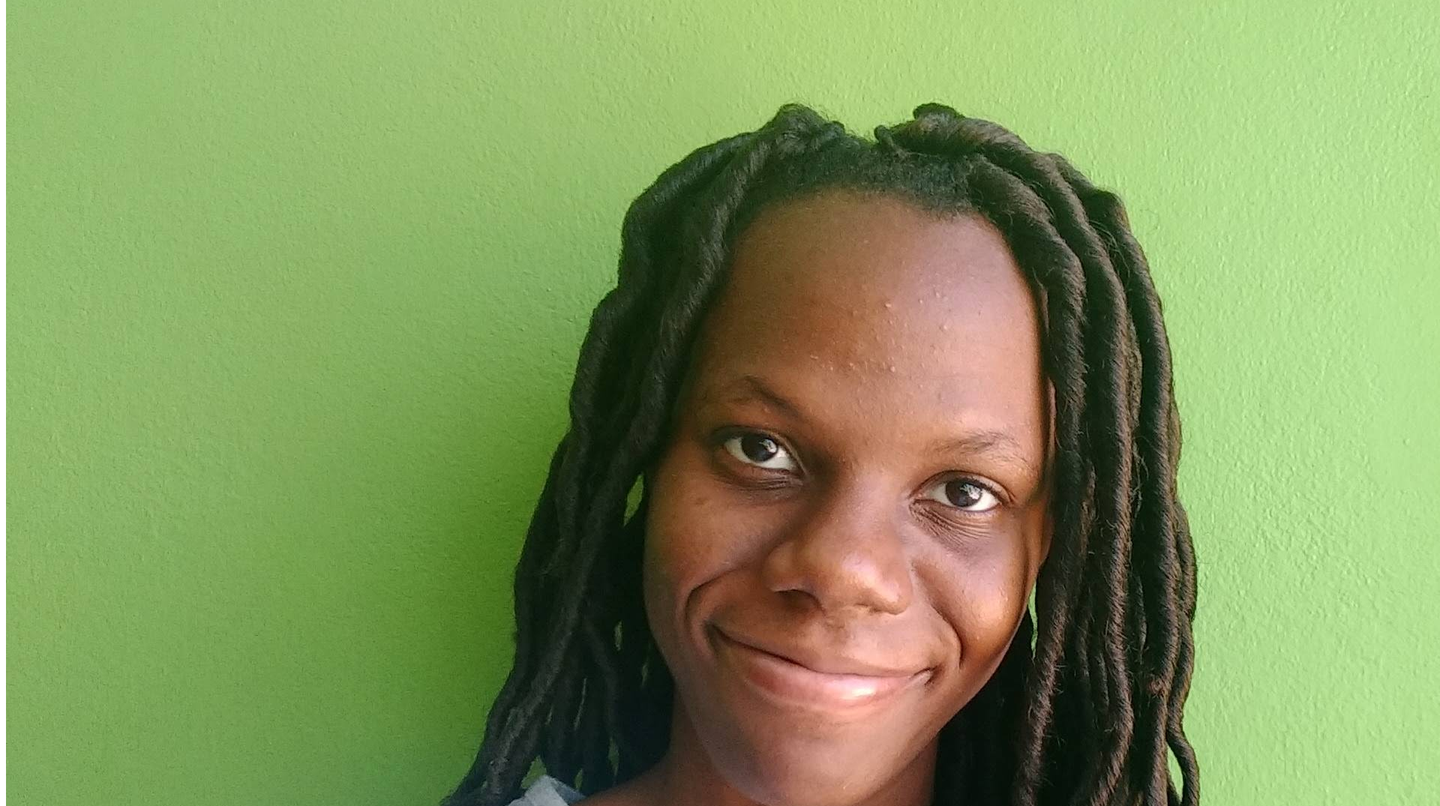
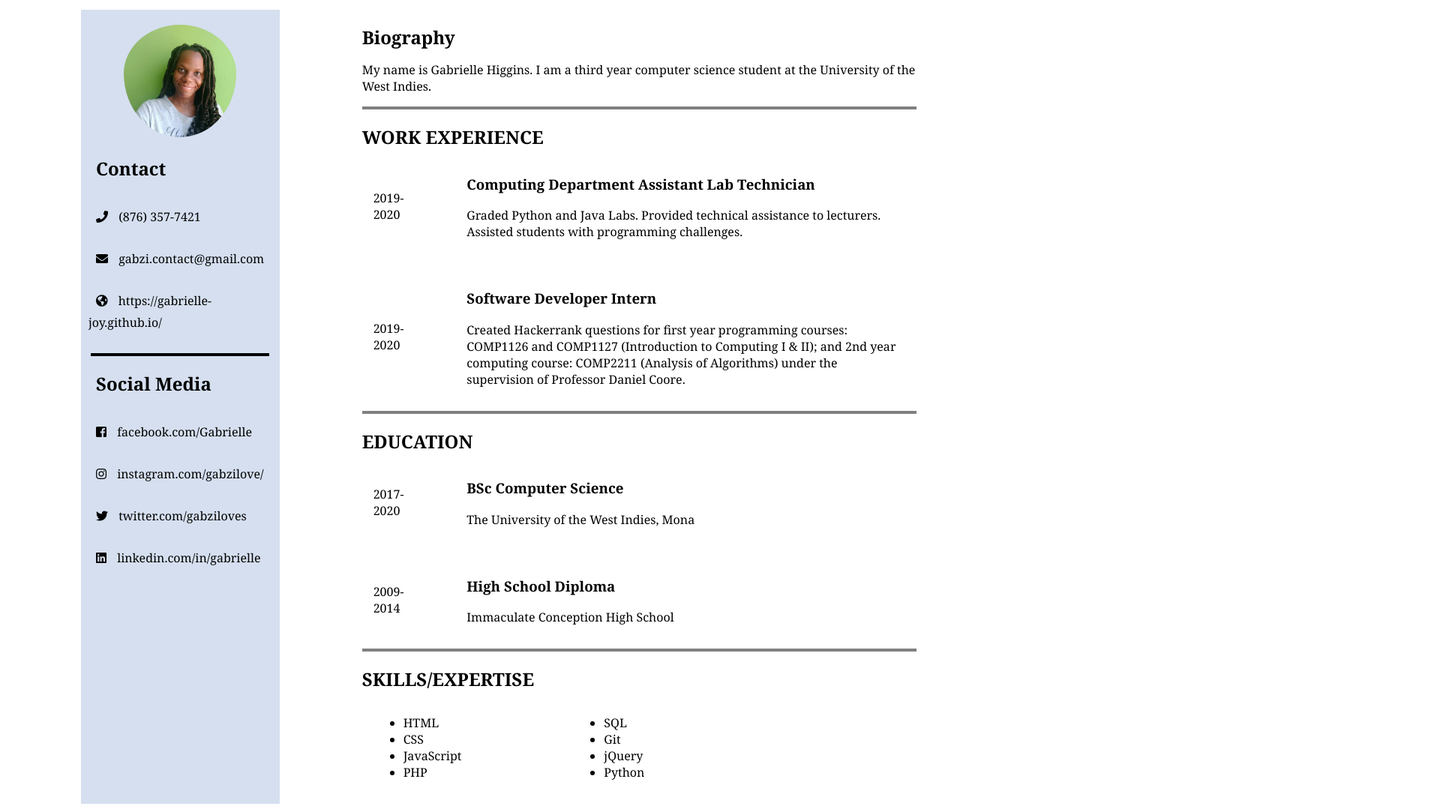
Before and after one commit to Gabrielle-Joy/gabrielle-joy.github.io, a plain HTML site: page index.html in a window 1280 px wide. Shown: the part 296-1371 px from the top of the page at 75% size, 1920 px wide, since content can reach past the window. Drawn offline with Linux system fonts and the light colour scheme.

Commit message:
added more data and styling

```diff
--- a/index.html
+++ b/index.html
@@ -3,14 +3,18 @@
     <head>
         <meta charset="utf-8">
         <title>GJ Profile</title>
-        <link href="styles.css" rel="stylesheet" type="text/css">
+        <link href="./style.css" rel="stylesheet" type="text/css">
+        <link rel="stylesheet" href="https://use.fontawesome.com/releases/v5.3.1/css/all.css" integrity="sha384-mzrmE5qonljUremFsqc01SB46JvROS7bZs3IO2EmfFsd15uHvIt+Y8vEf7N7fWAU"
+      crossorigin="anonymous">
     </head>
 <body>
     <div class="container">
 
         <header>
+            <div>
                 <h1>Gabrielle Joy Higgins</h1>
                 <p>Computer Scientist</p>
+            </div>
         </header>
 
         <aside class="sidebar">
@@ -20,43 +24,48 @@
             </div>
 
             <div class="contact">
-                <div class="info">
-                    <img src="./images/call-answer.png" alt="" class="phone">
-                    <p>(876) 357-7421</p>
+                <h2>Contact</h2>
+                <ul>
+                    <li>
+                        <i class="fas fa-phone"></i>
+                        (876) 357-7421
+                    </li>
+                    <li>
+                        <i class="fas fa-envelope"></i>
+                        gabzi.contact@gmail.com
+                    </li>
+                    <li>
+                        <i class="fas fa-globe-americas"></i>
+                        https://gabrielle-joy.github.io/
+                    </li>
+                </ul>
             </div>
-                <div class="info">
-                    <img src="./images/envelope.png" alt="" class="mail">
-                    <p>gabriellehiggins7312@gmail.com</p>
+            <hr>
+            <div class="social-media">
+                <h2>Social Media</h2>
+                <ul>
+                    <li>
+                        <i class="fab fa-facebook-square"></i>
+                        <a href="https://www.facebook.com/GabrielleJoyHiggins">facebook.com/Gabrielle</a>
+                    </li>
+                    <li>
+                        <i class="fab fa-instagram"></i>
+                        <a href="https://www.instagram.com/gabzilove/">instagram.com/gabzilove/</a>
+                    </li>
+                    <li>
+                        <i class="fab fa-twitter"></i>
+                        <a href="https://twitter.com/gabziloves">twitter.com/gabziloves</a>
+                    </li>
+                    <li>
+                        <i class="fab fa-linkedin"></i>
+                        <a href="https://www.linkedin.com/in/gabrielle-higgins/">linkedin.com/in/gabrielle</a>
+                    </li>
+                </ul>
             </div>
-                <div class="info">
-                    <img src="images/world.png" alt="" class="website">
-                    <p>https://gabrielle-joy.github.io/</p>
-                </div>
-            </div>
-
-            <div class="social-media">
-                <div class="info">
-                    <img src="./images/facebook.png" alt="" class="fb">
-                    <p>https://www.facebook.com/GabrielleJoyHiggins</p>
-                </div>
-                <div class="info">
-                    <img src="./images/instagram.png" alt="" class="insta">
-                    <p>https://www.instagram.com/gabzilove/</p>
-                </div>
-                <div class="info">
-                    <img src="./images/twitter.png" alt="" class="twitter">
-                    <p>https://twitter.com/gabziloves</p>
-                </div>
-                <div class="info">
-                    <img src="./images/linkedin.png" alt="" class="linkedin">
-                    <p>https://www.linkedin.com/in/gabrielle-higgins/</p>
-                </div>
-            </div>
-
         </aside>
 
         <article class="main">
-            <div class="bio">
+            <div class="bio line">
                 <h2>Biography</h2>
                 <p>
                     My name is Gabrielle Higgins. I am a third year
@@ -64,48 +73,61 @@
                     West Indies.
                 </p>
             </div>
-            <div class="work">
+            <div class="work line">
                 <h2>WORK EXPERIENCE</h2>
-                <div class="job">
+                <div class="flex job">
                     <div class="date">
                         <p>2019-2020</p>
                     </div>
-                    <div class="job-details">
-                        <h3>Job/Position</h3>
-                        <p>Details</p>
+                    <div class="details">
+                        <h3>Computing Department Assistant Lab Technician</h3>
+                        <p>
+                            Graded Python and Java Labs. Provided technical
+                            assistance to lecturers. Assisted students with
+                            programming challenges.
+                        </p>
                     </div>
                 </div>
-                <div class="job">
+                <div class="flex job">
                     <div class="date">
-                        <p>2019</p>
+                        <p>2019-2020</p>
                     </div>
-                    <div class="job-details">
-                        <h3>Job/Position</h3>
-                        <p>Details</p>
+                    <div class="details">
+                        <h3>Software Developer Intern</h3>
+                        <p>
+                            Created Hackerrank questions for first year programming
+                            courses: COMP1126 and COMP1127 (Introduction to
+                            Computing I & II); and 2nd year computing course:
+                            COMP2211 (Analysis of Algorithms) under the supervision
+                            of Professor Daniel Coore.
+                        </p>
                     </div>
                 </div>
             </div>
-            <div class="edu">
-                <div class="degree">
+            <div class="edu line">
+                <h2>EDUCATION</h2>
+                <div class="flex degree">
                     <div class="date">
                         <p>2017-2020</p>
                     </div>
-                    <div class="degree-details">
-                        <h3>Degree</h3>
-                        <p>Details</p>
+                    <div class="details">
+                        <h3>BSc Computer Science</h3>
+                        <p>The University of the West Indies, Mona</p>
                     </div>
                 </div>
-                <div class="degree">
+                <div class="flex degree">
                     <div class="date">
-                            <p>2017-2020</p>
+                        <p>2009-2014</p>
                     </div>
-                        <div class="degree-details">
-                            <h3>Degree</h3>
-                            <p>Details</p>
+                    <div class="details">
+                        <h3>High School Diploma</h3>
+                        <p>Immaculate Conception High School</p>
                     </div>
                 </div>
             </div>
             <div class="skills">
+                <h2>SKILLS/EXPERTISE</h2>
+                <div class="flex">
                     <ul class="left">
                         <li>HTML</li>
                         <li>CSS</li>
@@ -119,6 +141,7 @@
                         <li>Python</li>
                     </ul>
                 </div>
+            </div>
         </article>
 
     </div>
--- a/style.css
+++ b/style.css
@@ -1,15 +1,141 @@
+* {
+    font-family: Georgia, 'Times New Roman', Times, serif;
+}
+
 .container {
     display: grid;
+    grid-gap: 10px;
+    grid-template-columns: 1fr 2fr;
 }
 
-.header {
+header {
+    grid-area: 1 / 1 / span 1 / span 3;
+    background-color: #0055E8;
+    padding: 50px;
+    color: white;
+}
+
+header div {
+    border: 3px solid white;
+    padding: 30px;
+    display: flex;
+    flex-direction: column;
+    align-items: center;
+}
+
+header div h1 {
+    margin: 0;
+    margin-bottom: 10px;
+}
+
+header div p {
+    margin: 0;
+}
+aside {
+    grid-area: 2 / 1 / span 3 / span 1;
+    background-color: #D5DFEF;
+    margin: 50px;
+    margin-left: 100px;
+}
+
+article {
+    grid-area: 2 / 2 / span 3 / span 2;
+    margin: 50px;
 
 }
 
-.side-bar {
+div.contact h2 {
+    margin: 20px;
+}
+
+div.social-media h2 {
+    margin: 20px;
+}
+
+aside div ul {
+    padding-inline-start: 0px;
+}
+
+aside div ul li {
+    list-style: none;
+    display: inline-block;
+    padding: 10px;
+}
+
+aside div ul li  i {
+    padding: 10px;
+}
+
+a {
+    text-decoration:none;
+    color: black;
+}
+
+hr {
+    width: 90%;
+    height: 4px;
+    background-color: black;
+    border: 0 none;
+    margin-top: 20px;
+    margin-bottom:0px;
+    }
+
+div.profile-pic {
+    text-align: center;
+}
+
+div.profile-pic img {
+    padding-top: 20px;
+    border-radius: 50%;
+    height: 150px;
+    width: 150px;
+}
+
+div.info img  {
+    height: 15px;
+    width: 15px;
 
 }
 
-.main {
+div.info {
+    display: grid;
+    grid-gap: 10px;
+    grid-template-columns: 1fr 5fr;
+    justify-items: center;
+    align-items: center;
+}
 
+div.info img {
+    justify-items: center;
 }
+
+div.info p {
+    justify-items: start;
+}
+
+article div.line {
+    border-bottom: 4px grey solid;
+}
+
+div h2 {
+    margin-bottom: 0px;
+}
+
+.flex {
+    display: flex;
+    flex-direction: row;
+    align-items: center;
+    padding: 15px;
+}
+
+.date{
+    margin-right: 50px;
+}
+
+div.details {
+    width: 600px;
+}
+
+ul.left {
+    padding-right: 150px;
+}
```
Lines whose indentation alone changed are shown as unchanged.
